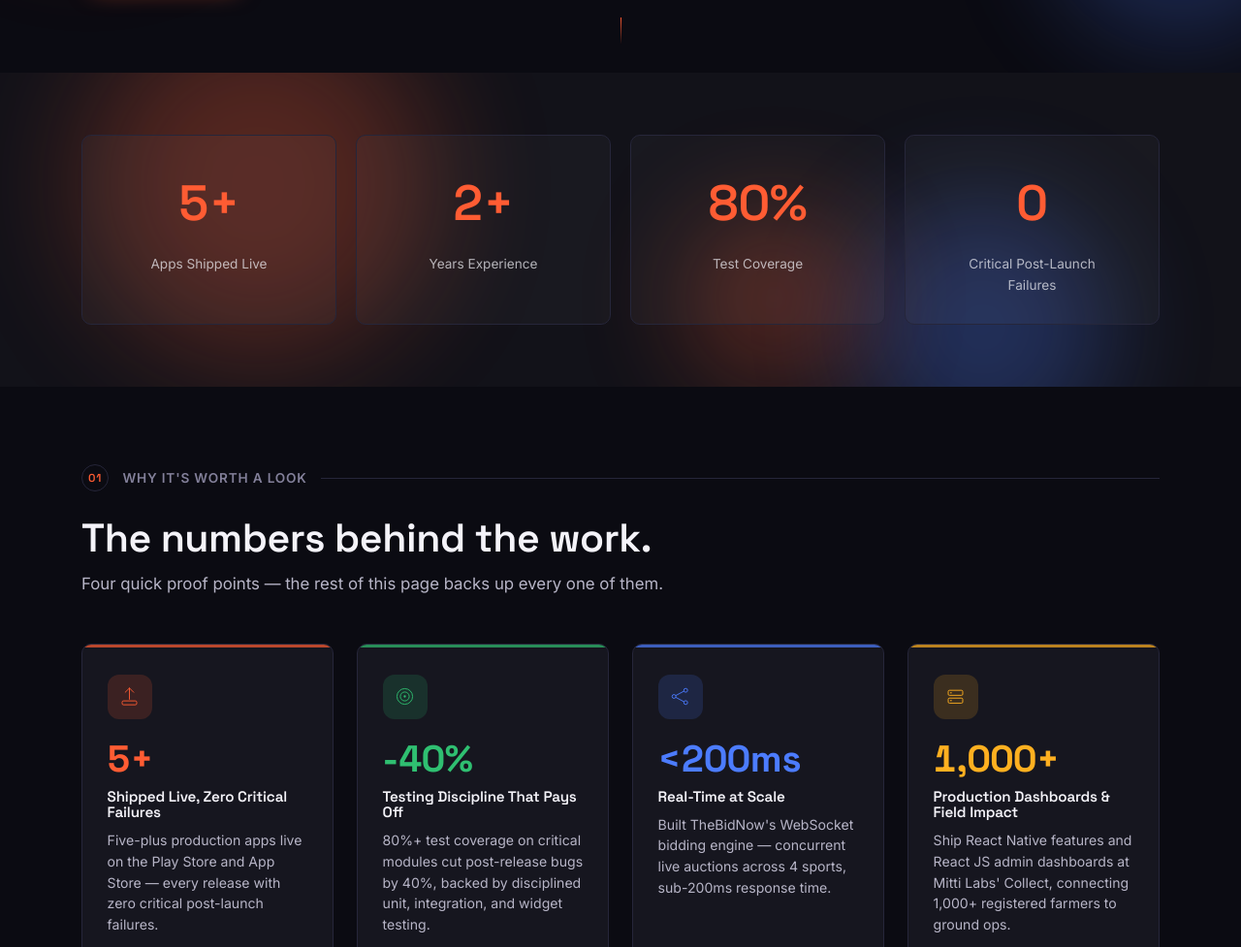
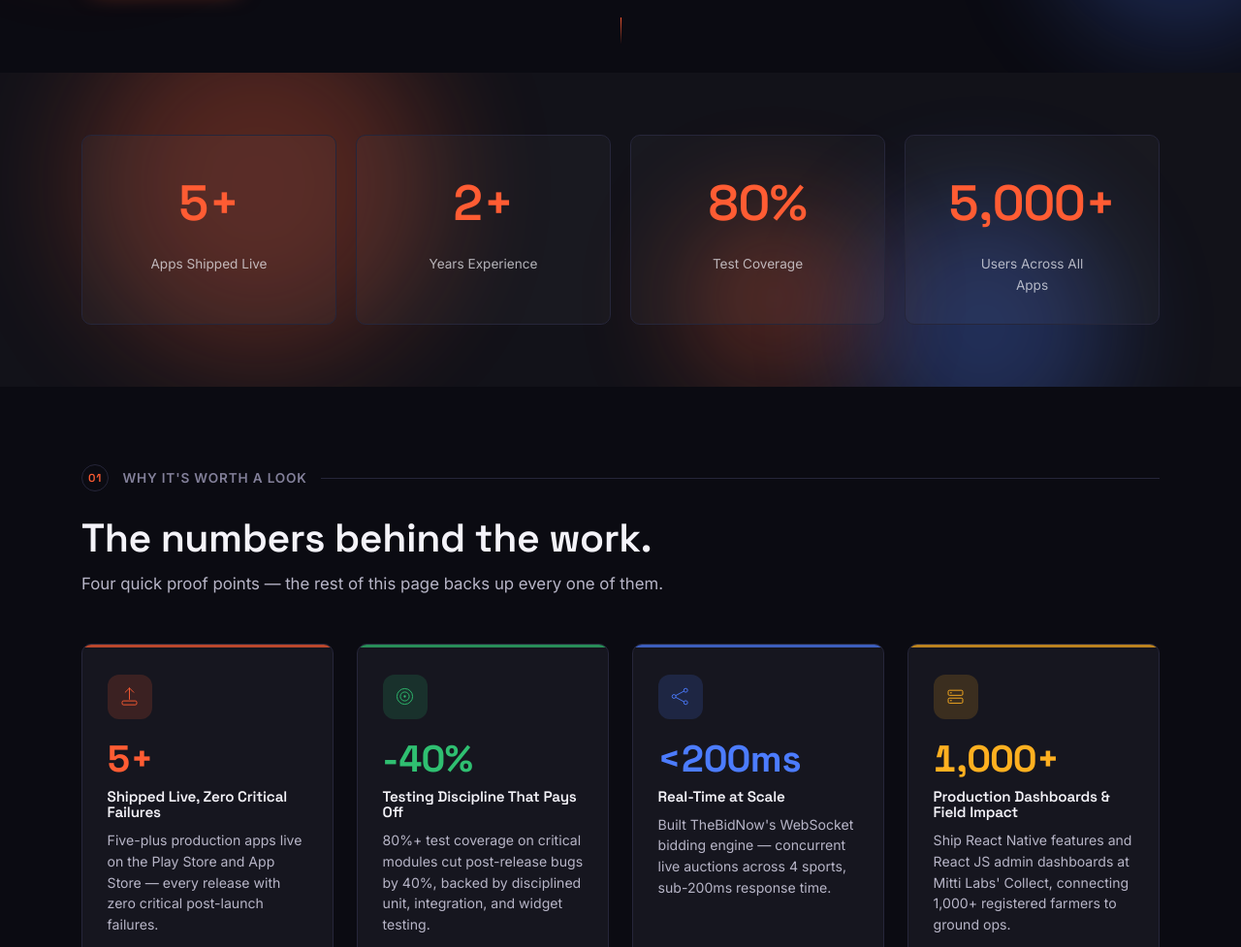
Before and after one commit to shahshubham9090/shahshubham9090.github.io, a website: page index.html in a window 1280 px wide. Shown: the part 940-1917 px from the top of the page at 97% size. Drawn offline with Linux system fonts and the light colour scheme; animation ran at ten frames a second.

Commit message:
Replace the bare "0" stat card with a real combined user count
A lone "0" with no suffix looked broken next to the other three stats,
which all carry a +/% suffix for visual weight. Swap it for "5,000+ Users
Across All Apps" (combined usage across all shipped apps, not just one),
and fix the count-up animation to format large numbers with a thousands
separator so it matches the static markup once it finishes animating.
The "zero critical post-launch failures" message stays intact elsewhere
on the page (Highlights strip, About, Expertise, Experience) — only this
one stat-card slot changes.

Co-Authored-By: Claude Sonnet 5 <noreply@anthropic.com>

```diff
--- a/index.html
+++ b/index.html
@@ -265,9 +265,9 @@
         <span class="stat-number"><span class="stat-value">80</span><span class="stat-suffix">%</span></span>
         <span class="stat-label">Test Coverage</span>
       </div>
-      <div class="stat-item reveal" style="--reveal-delay:0.24s" data-count="0" data-suffix="">
-        <span class="stat-number"><span class="stat-value">0</span><span class="stat-suffix"></span></span>
-        <span class="stat-label">Critical Post-Launch Failures</span>
+      <div class="stat-item reveal" style="--reveal-delay:0.24s" data-count="5000" data-suffix="+">
+        <span class="stat-number"><span class="stat-value">5,000</span><span class="stat-suffix">+</span></span>
+        <span class="stat-label">Users Across All Apps</span>
       </div>
     </div>
   </section>
--- a/js/content-store.js
+++ b/js/content-store.js
@@ -57,7 +57,7 @@
       { key: 'apps',     value: 5,  decimals: 0, suffix: '+', label: 'Apps Shipped Live' },
       { key: 'years',    value: 2,  decimals: 0, suffix: '+', label: 'Years Experience' },
       { key: 'coverage', value: 80, decimals: 0, suffix: '%', label: 'Test Coverage' },
-      { key: 'failures', value: 0,  decimals: 0, suffix: '',  label: 'Critical Post-Launch Failures' },
+      { key: 'users',    value: 5000, decimals: 0, suffix: '+', label: 'Users Across All Apps' },
     ],
     highlights: [
       { id: 'hl-ship',   icon: 'rocket', stat: '5+',      title: 'Shipped Live, Zero Critical Failures', description: 'Five-plus production apps live on the Play Store and App Store — every release with zero critical post-launch failures.' },
--- a/js/main.js
+++ b/js/main.js
@@ -173,8 +173,10 @@ document.addEventListener('DOMContentLoaded', () => {
     const valueEl = el.querySelector('.stat-value');
     if (!valueEl) return;
 
+    const format = (n) => n.toLocaleString('en-US', { minimumFractionDigits: decimals, maximumFractionDigits: decimals });
+
     if (reduceMotion) {
-      valueEl.textContent = target.toFixed(decimals);
+      valueEl.textContent = format(target);
       return;
     }
 
@@ -185,11 +187,11 @@ document.addEventListener('DOMContentLoaded', () => {
       const progress = Math.min((now - start) / duration, 1);
       const eased = 1 - Math.pow(1 - progress, 3); // ease-out-cubic
       const current = target * eased;
-      valueEl.textContent = current.toFixed(decimals);
+      valueEl.textContent = format(current);
       if (progress < 1) {
         requestAnimationFrame(tick);
       } else {
-        valueEl.textContent = target.toFixed(decimals);
+        valueEl.textContent = format(target);
       }
     };
     requestAnimationFrame(tick);
```
